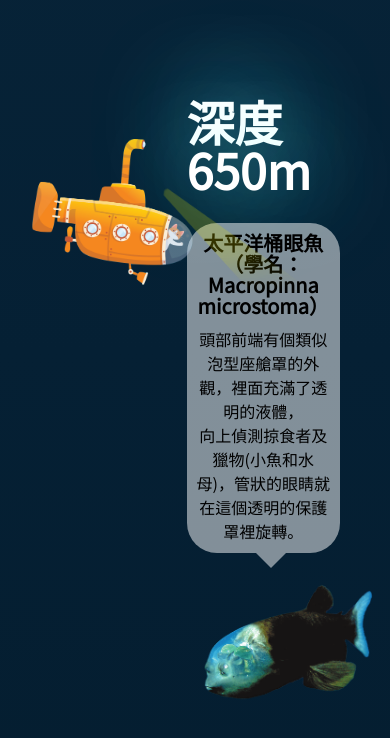
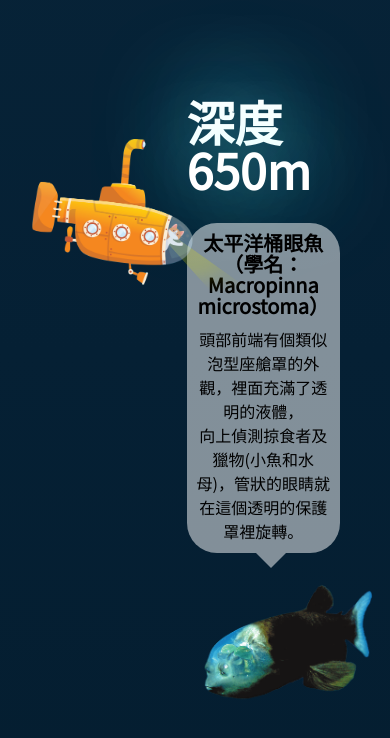
Before and after one commit to Abincat/YPARK_RWD, a plain HTML site: page Ecology.html in a window 390 px wide. Shown: the part 9172-9910 px from the top of the page. Drawn offline with Linux system fonts and the light colour scheme; a web font is replaced by a local one.

Commit message:
light update

```diff
--- a/css/Ecology.css
+++ b/css/Ecology.css
@@ -809,7 +809,7 @@
     }
 
     .pngwing {
-        top: 47%;
+        top: 430px;
         right: 40%;
     }
 
@@ -830,7 +830,7 @@
 
     .pngwing {
         width: 270px;
-        top: 40%;
+        top: 350px;
         right: 38%;
     }
 
@@ -891,8 +891,8 @@
 
     .pngwing {
         width: 250px;
-        top: 36%;
-        right: 33%;
+        top: 310px;
+        right: 34%;
     }
 
     .flashBubble {
@@ -980,7 +980,7 @@
 
     .pngwing {
         width: 150px;
-        top: 27%;
+        top: 210px;
         right: 44%;
     }
 
@@ -1109,7 +1109,7 @@
 
     .pngwing {
         width: 100px;
-        top: 49%;
+        top: 185px;
         right: 35%;
     }
 
@@ -1130,9 +1130,4 @@
         width: 150px;
     }
 
-    .pngwing {
-        width: 150px;
-        top: 25%;
-        right: 20%;
-    }
 }
--- a/css/LatestNews.css
+++ b/css/LatestNews.css
@@ -337,7 +337,7 @@
     .midBox {
         margin: 50px auto;
         width: 90%;
-        /* height: 900px; */
+        height: 900px;
     }
 
     .rightBox {
```
